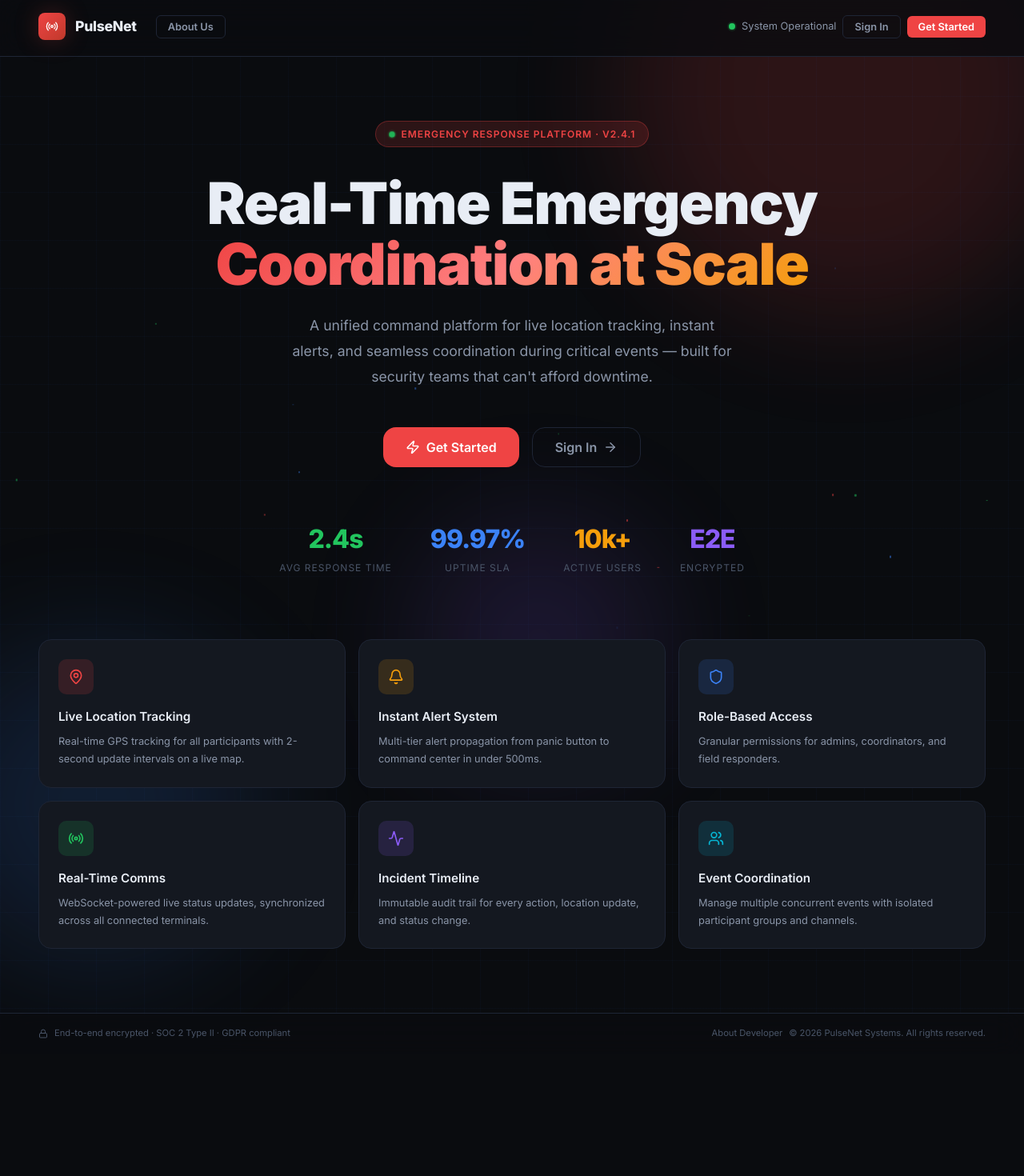
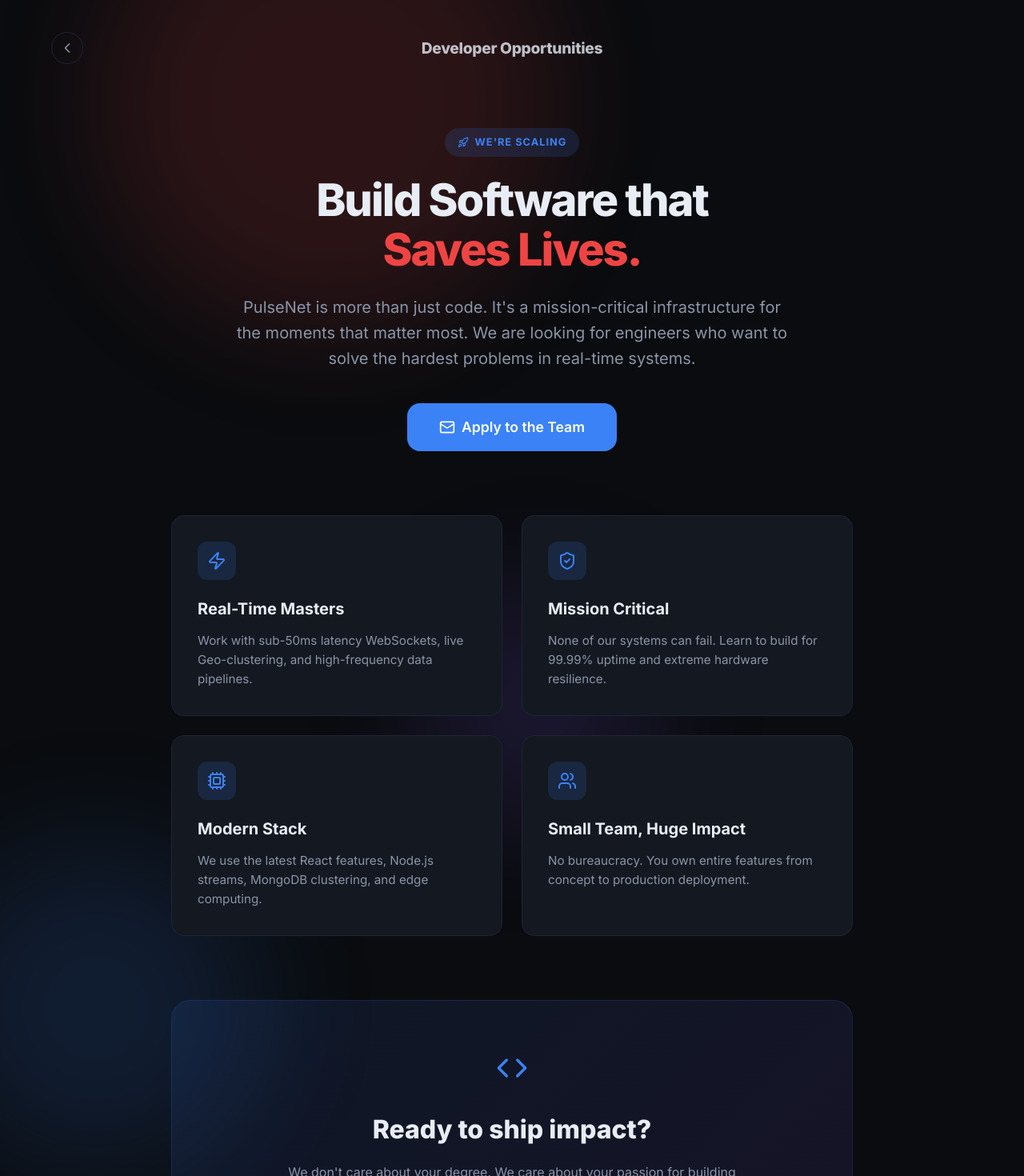
Before and after one commit to radamourya7/PulseNet-Real-Time-Emergency-Coordination-Platform, a React (Vite) app: page /join-dev in a window 1280 px wide. Before the commit this address led to /. Shown: the top 1470 px of the page at 80% size. Before the commit the page ends 1317 px from the top, so only its background shows below. Built offline with nearby package versions, Linux system fonts and the light colour scheme.

Commit message:
feat: add Join Dev Team page with invitation message and email CTA

```diff
--- a/src/App.jsx
+++ b/src/App.jsx
@@ -8,6 +8,7 @@
 import EventManagement from './pages/EventManagement'
 import SuperAdminPanel from './pages/SuperAdminPanel'
 import AboutUs from './pages/AboutUs'
+import JoinDevTeam from './pages/JoinDevTeam'
 import Sidebar from './components/Sidebar'
 import BottomNav from './components/BottomNav'
 import { isLoggedIn, getTokenPayload } from './api'
@@ -46,6 +47,7 @@
       <Route path="/login" element={<LoginPage />} />
       <Route path="/register" element={<RegisterPage />} />
       <Route path="/about" element={<AboutUs />} />
+      <Route path="/join-dev" element={<JoinDevTeam />} />
 
       <Route path="/dashboard" element={
         <ProtectedRoute>
--- a/src/pages/AboutUs.jsx
+++ b/src/pages/AboutUs.jsx
@@ -266,7 +266,7 @@
                 {/* Bottom CTA */}
                 <div style={{ textAlign: 'center', marginTop: '80px' }}>
                     <button
-                        onClick={() => navigate('/register')}
+                        onClick={() => navigate('/join-dev')}
                         className="btn btn-primary btn-lg"
                         style={{ width: '100%', maxWidth: '300px' }}
                     >
--- /dev/null
+++ b/src/pages/JoinDevTeam.jsx
@@ -0,0 +1,186 @@
+import React from 'react';
+import { useNavigate } from 'react-router-dom';
+import {
+    ChevronLeft, Mail, Zap, Code, Rocket,
+    Users, ShieldCheck, Cpu, ArrowRight
+} from 'lucide-react';
+
+const JoinDevTeam = () => {
+    const navigate = useNavigate();
+
+    return (
+        <div className="join-dev-page" style={{
+            minHeight: '100vh',
+            background: 'var(--bg-primary)',
+            color: 'var(--text-primary)',
+            paddingBottom: '80px',
+            position: 'relative',
+            overflow: 'hidden'
+        }}>
+            {/* Animated Background */}
+            <div className="landing-bg" style={{ pointerEvents: 'none' }}>
+                <div className="landing-orb orb-red" style={{ top: '-10%', left: '10%' }}></div>
+                <div className="landing-orb orb-blue" style={{ bottom: '20%', right: '10%' }}></div>
+                <div className="landing-orb orb-purple" style={{ top: '40%', right: '-5%' }}></div>
+            </div>
+
+            {/* Header */}
+            <div style={{
+                maxWidth: '1200px',
+                margin: '0 auto',
+                padding: '40px 24px',
+                display: 'flex',
+                alignItems: 'center',
+                justifyContent: 'space-between',
+                position: 'relative',
+                zIndex: 10
+            }}>
+                <button
+                    onClick={() => navigate('/about')}
+                    className="btn btn-ghost"
+                    style={{ borderRadius: '50%', width: '40px', height: '40px', padding: 0 }}
+                >
+                    <ChevronLeft size={20} />
+                </button>
+                <div className="logo-text" style={{ fontSize: '1.2rem', opacity: 0.8 }}>Developer Opportunities</div>
+                <div style={{ width: '40px' }}></div>
+            </div>
+
+            <main style={{ maxWidth: '900px', margin: '0 auto', padding: '0 24px', position: 'relative', zIndex: 10 }}>
+
+                {/* Hero Section */}
+                <section className="anim-fade-up" style={{ textAlign: 'center', marginBottom: '80px', marginTop: '40px' }}>
+                    <div style={{
+                        display: 'inline-flex',
+                        alignItems: 'center',
+                        gap: '8px',
+                        background: 'var(--accent-blue-dim)',
+                        padding: '8px 16px',
+                        borderRadius: '20px',
+                        color: 'var(--accent-blue)',
+                        fontSize: '0.8rem',
+                        fontWeight: 700,
+                        textTransform: 'uppercase',
+                        letterSpacing: '1px',
+                        marginBottom: '24px'
+                    }}>
+                        <Rocket size={14} />
+                        We're Scaling
+                    </div>
+                    <h1 style={{ fontSize: '3.5rem', fontWeight: 800, marginBottom: '24px', letterSpacing: '-2px', lineHeight: '1.1' }}>
+                        Build Software that<br />
+                        <span style={{ color: 'var(--accent-red)' }}>Saves Lives.</span>
+                    </h1>
+                    <p style={{
+                        fontSize: '1.25rem',
+                        color: 'var(--text-secondary)',
+                        lineHeight: '1.6',
+                        maxWidth: '700px',
+                        margin: '0 auto 40px'
+                    }}>
+                        PulseNet is more than just code. It's a mission-critical infrastructure for the moments that matter most. We are looking for engineers who want to solve the hardest problems in real-time systems.
+                    </p>
+
+                    <a
+                        href="mailto:radamourya7@gmail.com?subject=PulseNet Dev Team Interest&body=Hi Rada Sai Mourya,%0D%0A%0D%0AI'm interested in joining the PulseNet development team. Here's why I'm a good fit..."
+                        className="btn btn-primary btn-lg"
+                        style={{ padding: '16px 40px', fontSize: '1.1rem' }}
+                    >
+                        <Mail size={20} />
+                        Apply to the Team
+                    </a>
+                </section>
+
+                {/* Why Join Grid */}
+                <div className="grid-2" style={{ gap: '24px', marginBottom: '80px' }}>
+                    {[
+                        {
+                            icon: Zap,
+                            title: 'Real-Time Masters',
+                            desc: 'Work with sub-50ms latency WebSockets, live Geo-clustering, and high-frequency data pipelines.'
+                        },
+                        {
+                            icon: ShieldCheck,
+                            title: 'Mission Critical',
+                            desc: 'None of our systems can fail. Learn to build for 99.99% uptime and extreme hardware resilience.'
+                        },
+                        {
+                            icon: Cpu,
+                            title: 'Modern Stack',
+                            desc: 'We use the latest React features, Node.js streams, MongoDB clustering, and edge computing.'
+                        },
+                        {
+                            icon: Users,
+                            title: 'Small Team, Huge Impact',
+                            desc: 'No bureaucracy. You own entire features from concept to production deployment.'
+                        }
+                    ].map((item, i) => (
+                        <div
+                            key={i}
+                            className="card anim-fade-up"
+                            style={{
+                                padding: '32px',
+                                animationDelay: `${0.1 * (i + 1)}s`,
+                                background: 'var(--bg-card)',
+                                border: '1px solid var(--border)'
+                            }}
+                        >
+                            <div style={{
+                                width: '48px',
+                                height: '48px',
+                                background: 'var(--accent-blue-dim)',
+                                borderRadius: '12px',
+                                display: 'flex',
+                                alignItems: 'center',
+                                justifyContent: 'center',
+                                marginBottom: '20px',
+                                color: 'var(--accent-blue)'
+                            }}>
+                                <item.icon size={24} />
+                            </div>
+                            <h3 style={{ fontSize: '1.25rem', fontWeight: 700, marginBottom: '12px' }}>{item.title}</h3>
+                            <p style={{ color: 'var(--text-secondary)', fontSize: '0.95rem', lineHeight: '1.6' }}>{item.desc}</p>
+                        </div>
+                    ))}
+                </div>
+
+                {/* Final Pitch */}
+                <section style={{
+                    background: 'linear-gradient(135deg, rgba(59,130,246,0.1), rgba(139,92,246,0.1))',
+                    padding: '64px',
+                    borderRadius: 'var(--radius-xl)',
+                    border: '1px solid var(--accent-blue-dim)',
+                    textAlign: 'center'
+                }}>
+                    <Code size={40} color="var(--accent-blue)" style={{ marginBottom: '24px' }} />
+                    <h2 style={{ fontSize: '2rem', fontWeight: 800, marginBottom: '16px' }}>Ready to ship impact?</h2>
+                    <p style={{ color: 'var(--text-secondary)', marginBottom: '32px', maxWidth: '600px', margin: '0 auto 32px' }}>
+                        We don't care about your degree. We care about your passion for building resilient systems and your ability to ship high-quality code. Send me an email and let's talk.
+                    </p>
+                    <button
+                        onClick={() => window.location.href = 'mailto:radamourya7@gmail.com'}
+                        className="btn btn-ghost btn-lg"
+                        style={{ background: 'var(--bg-primary)' }}
+                    >
+                        Contact Rada Sai Mourya
+                        <ArrowRight size={18} />
+                    </button>
+                </section>
+
+                <p style={{ textAlign: 'center', marginTop: '64px', fontSize: '0.8rem', color: 'var(--text-muted)' }}>
+                    © 2026 PulseNet Development Team · Open for collaboration
+                </p>
+            </main>
+
+            <style>{`
+                @media (max-width: 768px) {
+                    h1 { font-size: 2.5rem !important; }
+                    .grid-2 { grid-template-columns: 1fr !important; }
+                    section { padding: 40px 24px !important; }
+                }
+            `}</style>
+        </div>
+    );
+};
+
+export default JoinDevTeam;
```
